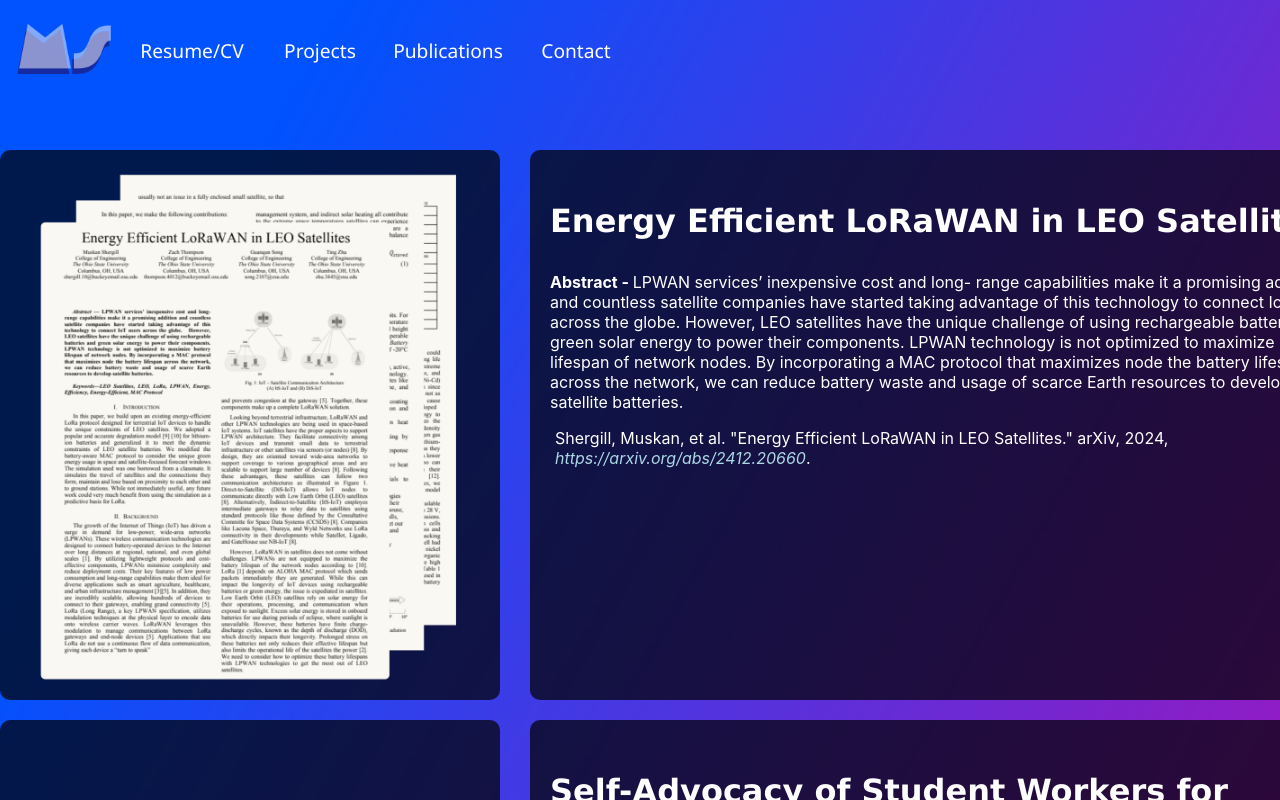
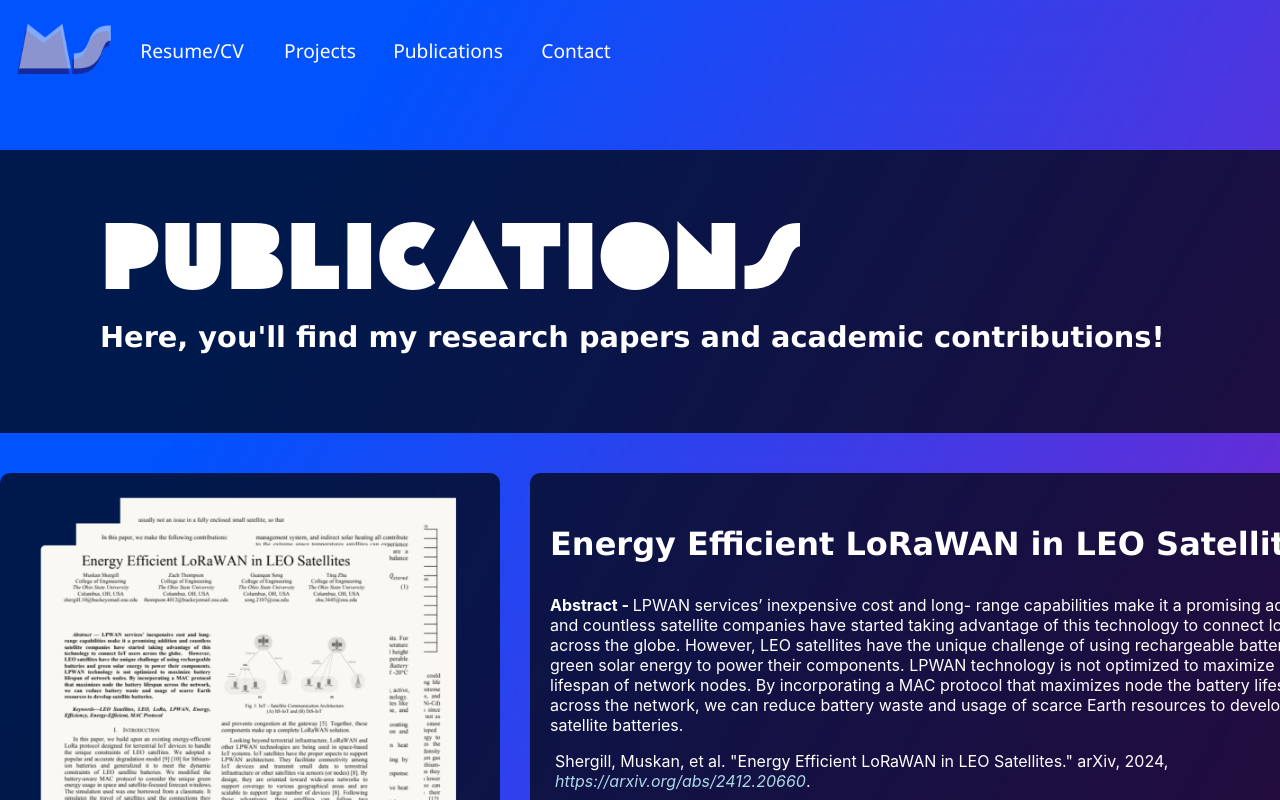
Before and after one commit to skansher/portfolio, a React (Create React App) app in the folder my-app/: page /publications in a window 1280 px wide. Shown: the top 800 px of the page. Built offline with nearby package versions, Linux system fonts and the light colour scheme.

Commit message:
Pub Page Header

```diff
--- a/my-app/src/CSS/publications.css
+++ b/my-app/src/CSS/publications.css
@@ -1,3 +1,17 @@
+.pub-header {
+    display: flex;
+    flex-direction: column;
+    padding: 50px 100px;
+    margin-bottom: 40px;
+    justify-content: left;
+    background-color: rgba(0,0,0,0.7);
+}
+
+.pub-header .header-img {
+    width: 700px;
+    height: 120px;
+}
+
 .pub-list{
     display: flex;
     flex-direction: column;
--- a/my-app/src/Components/Publications.jsx
+++ b/my-app/src/Components/Publications.jsx
@@ -9,6 +9,12 @@ const Publications = () => {
             <div className="top">
                 <Header />
             </div>
+
+            <div className="pub-header">
+                <img className="header-img" src="/Images/publications_white.png" alt="Publications"></img>
+                <p className="header-p">Here, you'll find my research papers and academic contributions!</p>
+            </div>
+
             <div className="pub-list">
                 <div className="pub">
                     <div className="pub-graphic">
```
Also changed, not shown: my-app/public/Images/publications_white.png (added).
